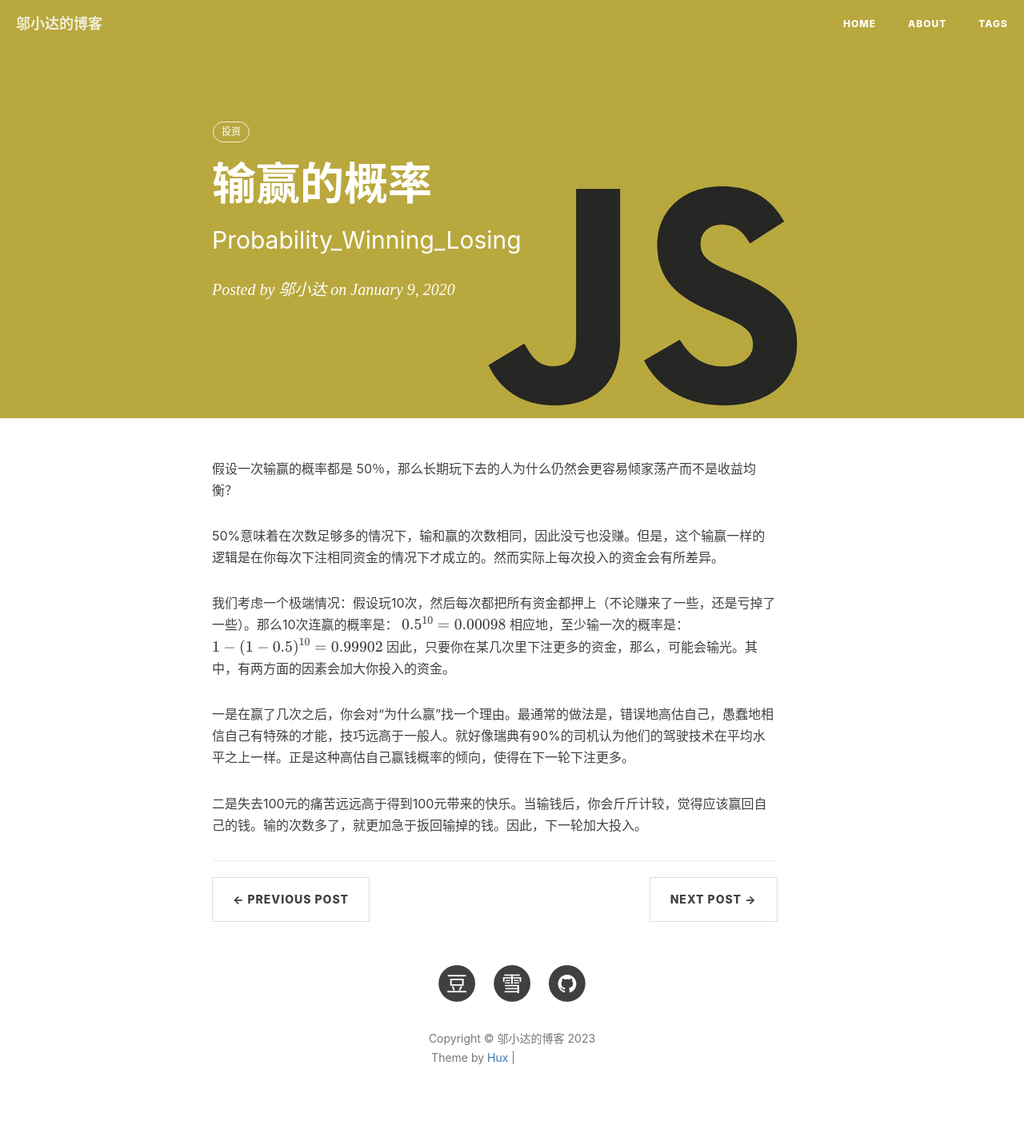
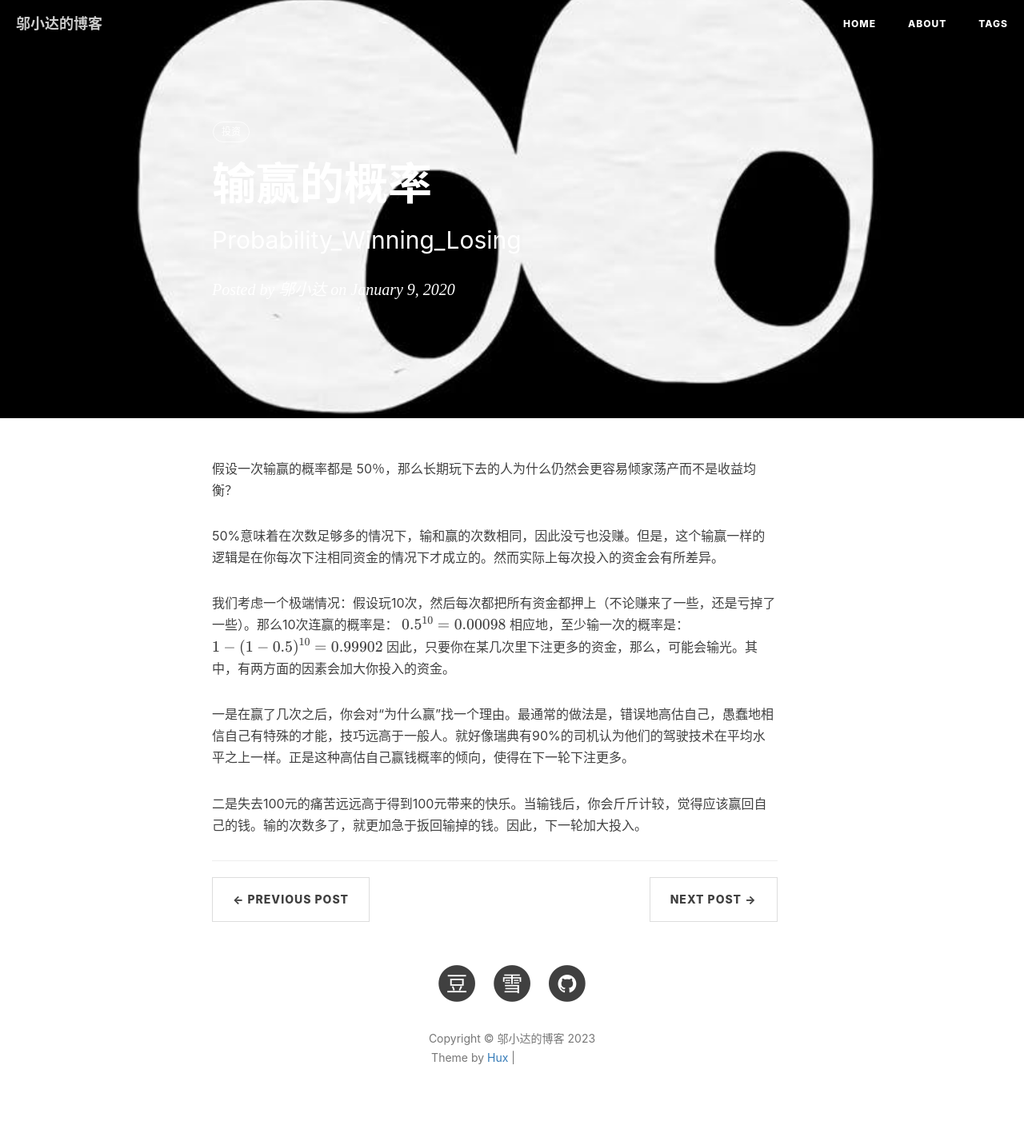
Before and after one commit to wuxiaoda/wuxiaoda.github.io, a Jekyll site: the page built from _posts/2020-01-09-Probability_Winning_Losing.md, in a window 1280 px wide. Shown: the whole page at 80% size. Built offline with Jekyll 4.4.1, drawn with Linux system fonts in a browser that asks for light colours; nearby versions of some CDN libraries; formulas are drawn with MathJax 3; comment, search, counter and statistics services are not loaded; grey boxes are pictures that could not be loaded.

Commit message:
Update 2020-01-09-Probability_Winning_Losing.md

```diff
--- a/_posts/2020-01-09-Probability_Winning_Losing.md
+++ b/_posts/2020-01-09-Probability_Winning_Losing.md
@@ -4,7 +4,7 @@
 subtitle:   "Probability_Winning_Losing"
 date:       2020-01-09
 author:     "邬小达"
-header-img: "img/post-bg-js-version.jpg"
+header-img: "img/post-background-8.jpg"
 tags:
     - 投资
 ---
```
